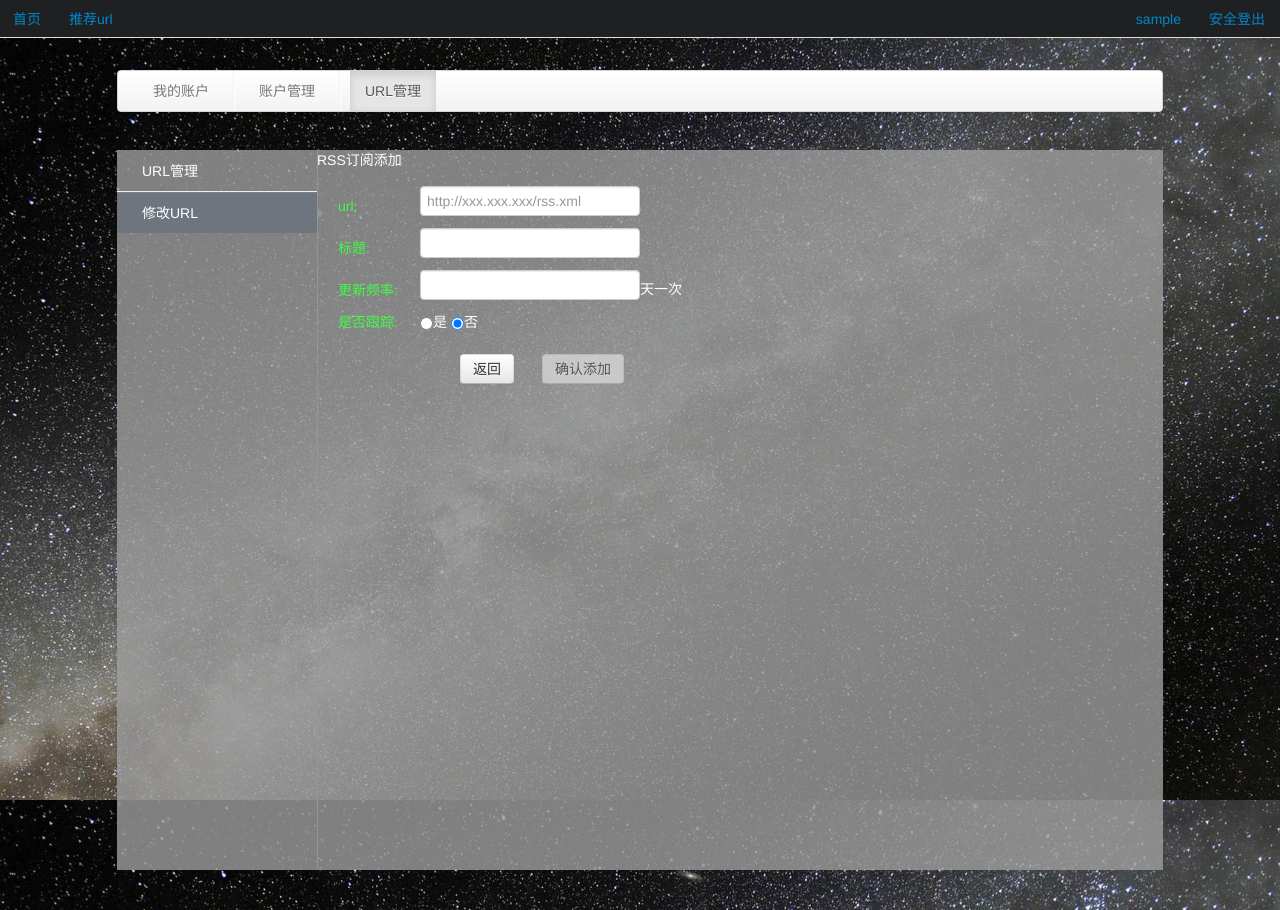
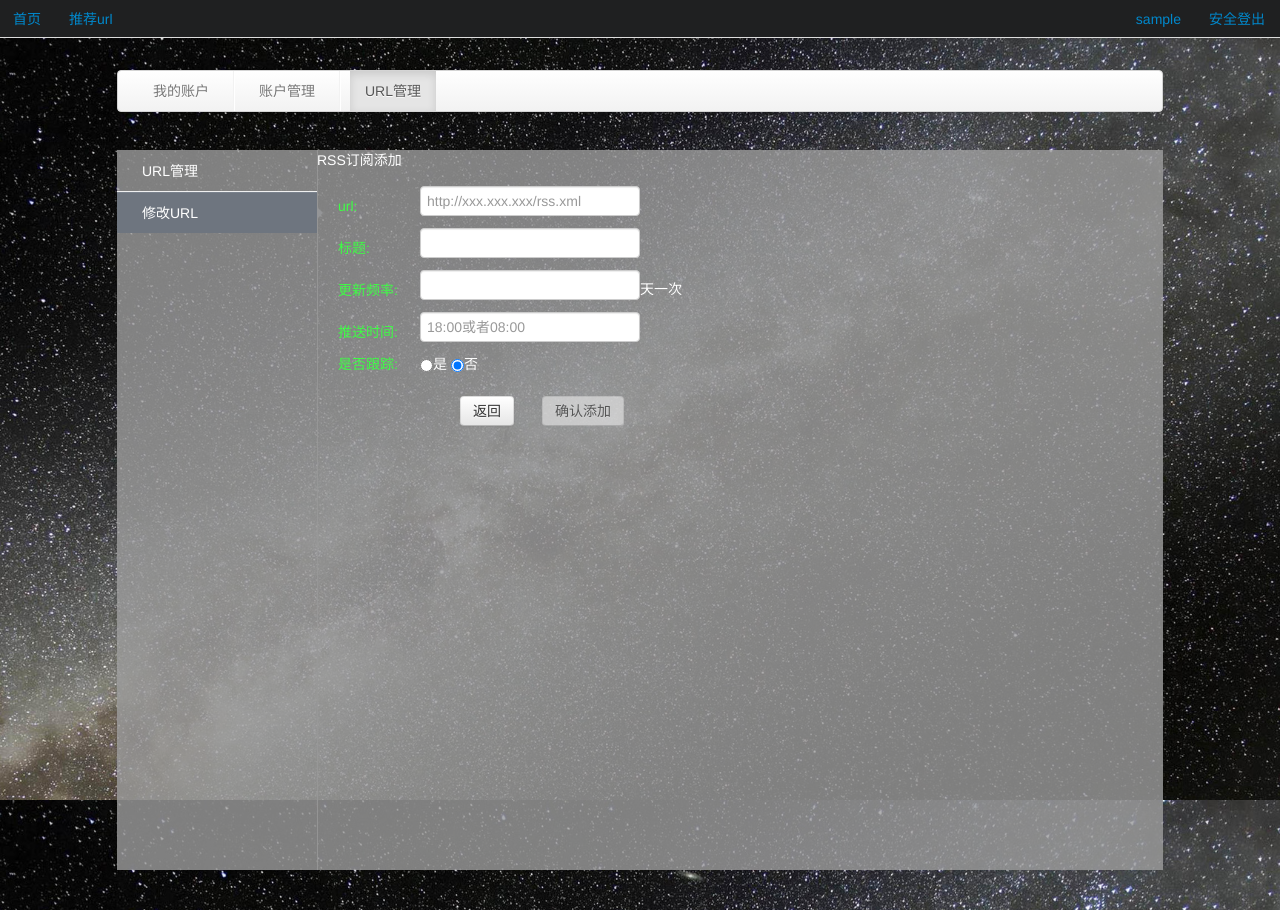
Before and after one commit to MrTuo/WUSS, a Django app: page /add_url/ in a window 1280 px wide. Shown: the top 910 px of the page. Run offline with Django 3.2, Linux system fonts and the light colour scheme; the visitor is signed in with stand-in values (Sample User, id 1); some libraries are stand-ins or nearby versions.

Commit message:
增加用户选择订阅推送时间模块

```diff
--- a/WUSS/Myuser/templates/add_url.html
+++ b/WUSS/Myuser/templates/add_url.html
@@ -65,6 +65,10 @@
                 <tr>
                     <td><span class="edit_url_span">更新频率:</span></td>
                     <td><input type="text"size="1" required name="update_fq " value="{{ edit_url.update_fq }}" onblur="checktime(this)" onclick="hiddenchecktime(this)" id="checktimes"/>天一次<br/></td>
+                </tr>
+                <tr>
+                    <td><span class="edit_url_span color" id="wuss15">推送时间:</span></td>
+                    <td><input type="text" name="time" placeholder="18:00或者08:00" onblur="checktuisong(this)" onclick="hiddentuisong(this)" required id="wuss16"></td>
                 </tr>
                 <tr>
                     <td><span class="edit_url_span">是否跟踪:</span></td>
--- a/WUSS/Myuser/templates/edit_url.html
+++ b/WUSS/Myuser/templates/edit_url.html
@@ -48,6 +48,10 @@
                             <td><input type="text"size="1" name="update_fq" value="{{ edit_url.update_fq }}"/>天一次<br/></td>
                         </tr>
                         <tr>
+                        <td><span class="edit_url_span color" id="wuss15">推送时间:</span></td>
+                        <td><input type="text" name="time" placeholder="18:00或者08:00" onblur="checktuisong(this)" onclick="hiddentuisong(this)" required id="wuss16"></td>
+                        </tr>
+                        <tr>
                             <td><span class="edit_url_span">是否跟踪:</span></td>
                             <td>
 
--- a/WUSS/update_manage/views.py
+++ b/WUSS/update_manage/views.py
@@ -207,8 +207,9 @@ def check_all_update():
             users = User.objects.all()
             for user in users:
                 check_update(user)
-        except:
-            print('rcheck')
+            time.sleep(3)
+        except Exception as e:
+            print('[rcheck]',type(e),e)
             continue
 
 def get_attr_dic(attr_str):
--- a/WUSS/url_manage/views.py
+++ b/WUSS/url_manage/views.py
@@ -4,8 +4,8 @@ from django.shortcuts import render
 from Myuser.models import *
 from url_manage.models import *
 from update_manage.models import *
-
 import datetime
+import re
 from django.http import HttpResponseRedirect
 from django.http import HttpResponseRedirect
 from django.contrib.auth.decorators import user_passes_test, login_required
@@ -19,14 +19,20 @@ def add_url(request):
         if request.method == 'POST':
             url = request.POST.get('url', '')
             title = request.POST.get('title', '')
-            now = datetime.datetime.now().strftime("%Y-%m-%d %H:%I:%S")
+            time = request.POST.get('time', '')
+            time = re.split(r':|：',time)
+            # yesterday = datetime.datetime.now() - datetime.timedelta(days=1) # 获取昨天的时间
+            # last_check_time = datetime.datetime(yesterday.year,yesterday.month,yesterday.day,int(time[0]),int(time[1]))
+            now = datetime.datetime.now()  # 获取斤天的时间
+            last_check_time = datetime.datetime(now.year, now.month, now.day, int(time[0]),
+                                                int(time[1]))
             update_fq = request.POST.get('update_fq', '1')
             track_status = request.POST.get('track_status', 'True')
             user = request.user
             type = request.POST.get('type', '')  # 区分普通url和rssurl
             spider_guide = request.POST.get('spider_guide', '')  # 若为空代表为RSSurl，不空则为普通URL
             new_url = Urls(url=url,
-                           last_check_time=now,
+                           last_check_time=last_check_time,
                            update_fq=update_fq,
                            track_status=track_status,
                            user=user,
@@ -55,7 +61,6 @@ def add_url(request):
         }
         return render(request, 'add_url.html', content)
 
-
 @login_required(login_url='/login/')
 def delete_url(request, urlid):
     if request.user.is_authenticated():
@@ -73,14 +78,12 @@ def delete_url(request, urlid):
 
         return HttpResponseRedirect('/urlmanagement/')
 
-
 @login_required(login_url='/login/')
 def show_url(request):
     if request.user.is_authenticated():
         urls = Urls.objects.get(user=request.user)
         # urls= Urls.objects.all()
         return render(request, "show_urls.html", {'urls': urls})
-
 
 @login_required(login_url='/login/')
 def edit_find(request, urlid):
@@ -93,6 +96,14 @@ def edit_find(request, urlid):
             new_title = request.POST.get('title', '')
             new_update_fq = request.POST.get('update_fq', 1)
 
+            time = request.POST.get('time', '')
+            time = re.split(r':|：', time)
+            # yesterday = datetime.datetime.now() - datetime.timedelta(days=1)  # 获取昨天的时间
+            # last_check_time = datetime.datetime(yesterday.year, yesterday.month, yesterday.day, int(time[0]), int(time[1]))
+
+            now = datetime.datetime.now()  # 获取斤天的时间
+            last_check_time = datetime.datetime(now.year, now.month, now.day, int(time[0]),
+                                                int(time[1]))
             new_track_status = request.POST.get('track_status', 'True')
             spider_guide = request.POST.get('spider_guide', '')  # 若为空代表为RSSurl，不空则为普通URL
             old.url = new_url
@@ -100,6 +111,7 @@ def edit_find(request, urlid):
             old.update_fq = new_update_fq
             old.track_status = new_track_status
             old.spider_guide = spider_guide
+            old.last_check_time = last_check_time
             old.save()
             # 保存item
             if old.type == True:
```
